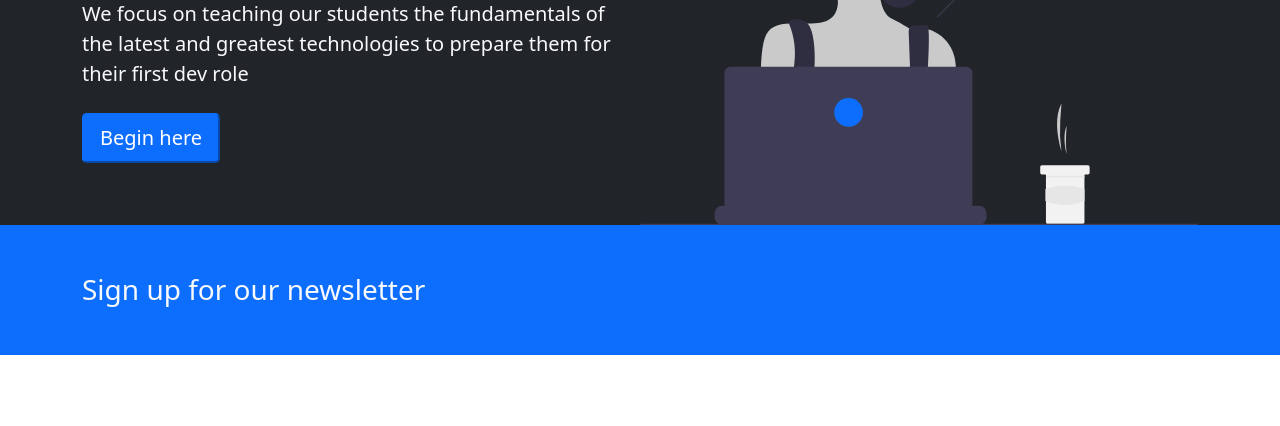
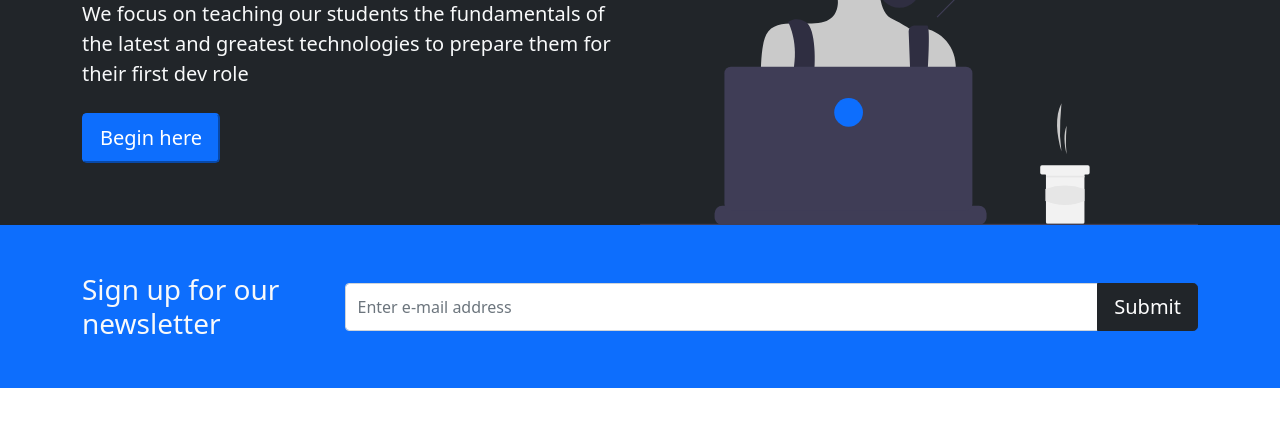
Before and after one commit to akelee/BootstrapPracticeWebsite, a plain HTML site: page index.html in a window 1280 px wide. Shown: the part 256-682 px from the top of the page. Drawn offline with nearby package versions, Linux system fonts and the light colour scheme; a script that the page names is missing.

Commit message:
Update index.html

```diff
--- a/index.html
+++ b/index.html
@@ -60,8 +60,15 @@
         <div class="container">
             <div class="d-md-flex justify-content-between align-items-center"> <!--flexbox kicks in only after medium breakpoint-->
             <h3 class="mb-3 mb-md-0">Sign up for our newsletter</h3><!--margin bottom 3 on big screen, mb on medium none-->
+
+
+            <div class="input-group news-input"><!--no class to use to make input width shorter. do it in css (news-input)-->
+                <input
+                    type="text"
+                    class="form-control" placeholder="Enter e-mail address" aria-label="Recipient's username" aria-describedby="button-addon2">
+                <button class="btn btn-dark btn-lg" type="button" >Submit</button>
+              </div>
             </div>
-
         </div>
 
     </section>
```
